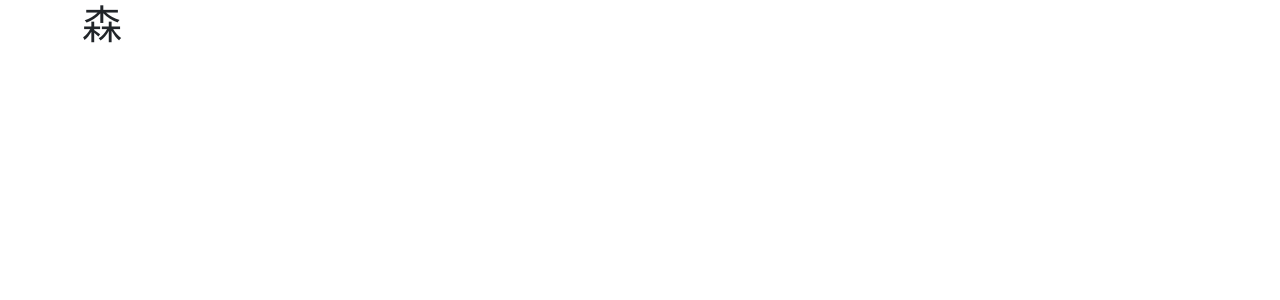
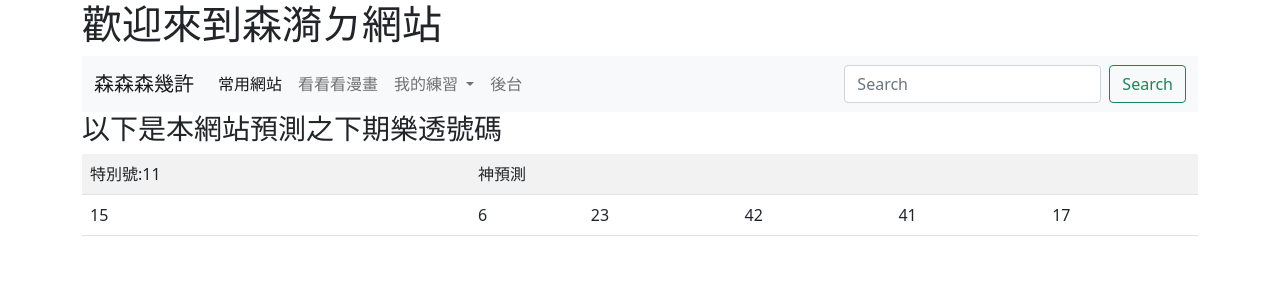
Before and after one commit to rinxxxxxxx/-.python, a Django app: page / in a window 1280 px wide. Before the commit the part shown is almost empty. Shown: the top 300 px of the page. Run offline with Django 3.2, Linux system fonts and the light colour scheme.

Commit message:
my new site

```diff
--- a/datacenter/mysite/views.py
+++ b/datacenter/mysite/views.py
@@ -1,8 +1,13 @@
 from django.shortcuts import render
 from django.http import HttpResponse
+import random
 
 def index(request):
-	myname="森"
+	myname="森漪"
+	data=[i for i in range(1,43)]
+	random.shuffle(data)
+	lotto_numbers=data[0:6]
+	special_number=data[6]
 	return render(request,"index.html",locals())
 
 # Create your views here.
--- a/datacenter/templates/index.html
+++ b/datacenter/templates/index.html
@@ -8,11 +8,59 @@
     <!-- Bootstrap CSS -->
     <link href="https://cdn.jsdelivr.net/npm/bootstrap@5.0.0-beta3/dist/css/bootstrap.min.css" rel="stylesheet" integrity="sha384-eOJMYsd53ii+scO/bJGFsiCZc+5NDVN2yr8+0RDqr0Ql0h+rP48ckxlpbzKgwra6" crossorigin="anonymous">
 
-    <title>Hello, world!</title>
+    <title>{{myname}}</title>
   </head>
   <body>
     <div class="container">
-    <h1>{{myname}}</h1>
+    <h1>歡迎來到{{myname}}ㄉ網站</h1>
+    <nav class="navbar navbar-expand-lg navbar-light bg-light">
+      <div class="container-fluid">
+        <a class="navbar-brand" href="#">森森森幾許</a>
+        <button class="navbar-toggler" type="button" data-bs-toggle="collapse" data-bs-target="#navbarSupportedContent" aria-controls="navbarSupportedContent" aria-expanded="false" aria-label="Toggle navigation">
+          <span class="navbar-toggler-icon"></span>
+        </button>
+        <div class="collapse navbar-collapse" id="navbarSupportedContent">
+          <ul class="navbar-nav me-auto mb-2 mb-lg-0">
+            <li class="nav-item">
+              <a class="nav-link active" aria-current="page" href="/">常用網站</a>
+            </li>
+            <li class="nav-item">
+              <a class="nav-link" href="https://tw.manhuagui.com/list/view.html">看看看漫畫</a>
+            </li>
+            <li class="nav-item dropdown">
+              <a class="nav-link dropdown-toggle" href="#" id="navbarDropdown" role="button" data-bs-toggle="dropdown" aria-expanded="false">
+                我的練習
+              </a>
+              <ul class="dropdown-menu" aria-labelledby="navbarDropdown">
+                <li><a class="dropdown-item" href="#">Action</a></li>
+                <li><a class="dropdown-item" href="#">Another action</a></li>
+                <li><hr class="dropdown-divider"></li>
+                <li><a class="dropdown-item" href="#">Something else here</a></li>
+                <li><a class="dropdown-item" href="#">其他</a></li>
+              </ul>
+            </li>
+            <li class="nav-item">
+              <a class="nav-link" href="/admin/" tabindex="-1">後台</a>
+            </li>
+          </ul>
+          <form class="d-flex">
+            <input class="form-control me-2" type="search" placeholder="Search" aria-label="Search">
+            <button class="btn btn-outline-success" type="submit">Search</button>
+          </form>
+        </div>
+      </div>
+    </nav>
+    <h3>以下是本網站預測之下期樂透號碼</h3>
+    <table class='table table-striped'>
+        <tr><td>特別號:{{ special_number }}</td><td colspan=5>神預測</td></tr>
+        <tr>
+            {% for no in lotto_numbers %}
+            <td>
+                {{no}}
+            </td>
+            {% endfor %}
+        </tr>
+    </table>
     </div>
 
     <!-- Optional JavaScript; choose one of the two! -->
```
Also changed, not shown: datacenter/db.sqlite3.
